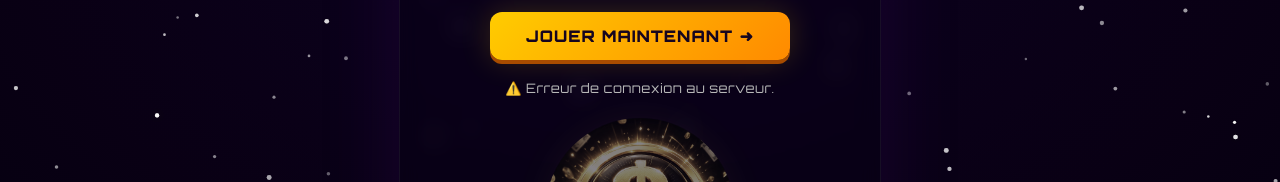
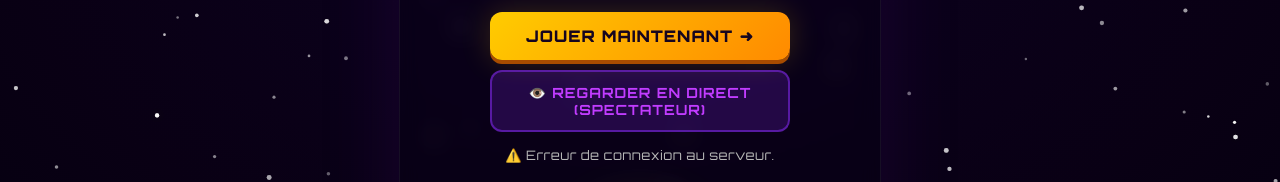
Before and after one commit to cryptochaouki-droid/miltape-backend, a website: page index.html in a window 1280 px wide. Shown: the part 493-675 px from the top of the page. Drawn offline with nearby package versions, Linux system fonts and the light colour scheme.

Commit message:
Add spectator button to index.html

```diff
--- a/index.html
+++ b/index.html
@@ -648,6 +648,44 @@
             box-shadow: 0 4px 0 #a84c00, 0 0 50px rgba(255, 204, 0, 0.4);
         }
 
+        /* ============================================================
+                   BOUTON SPECTATEUR
+                   ============================================================ */
+        .spectator-button {
+            display: block;
+            width: 80%;
+            max-width: 300px;
+            margin: 5px auto;
+            padding: 12px 20px;
+            background: rgba(139, 44, 255, 0.2);
+            border: 2px solid rgba(139, 44, 255, 0.5);
+            border-radius: 12px;
+            color: #c13cff;
+            font-size: 14px;
+            font-weight: 700;
+            font-family: 'Orbitron', sans-serif;
+            cursor: pointer;
+            transition: all 0.3s ease;
+            text-transform: uppercase;
+            letter-spacing: 1px;
+        }
+
+        .spectator-button:hover {
+            background: rgba(139, 44, 255, 0.3);
+            border-color: #c13cff;
+            box-shadow: 0 0 30px rgba(139, 44, 255, 0.2);
+        }
+
+        .spectator-button:active {
+            transform: scale(0.95);
+        }
+
+        .spectator-button.active {
+            background: rgba(139, 44, 255, 0.4);
+            border-color: #c13cff;
+            box-shadow: 0 0 40px rgba(139, 44, 255, 0.3);
+        }
+
         /* MESSAGE */
         .tap-message {
             text-align: center;
@@ -1211,6 +1249,13 @@
                 ➜
             </b>
 
+        </button>
+
+        <!-- ============================================= -->
+        <!-- BOUTON SPECTATEUR (NOUVEAU)                   -->
+        <!-- ============================================= -->
+        <button id="spectatorMode" class="spectator-button" type="button">
+            👁️ REGARDER EN DIRECT (Spectateur)
         </button>
 
         <!-- MESSAGE -->
```
